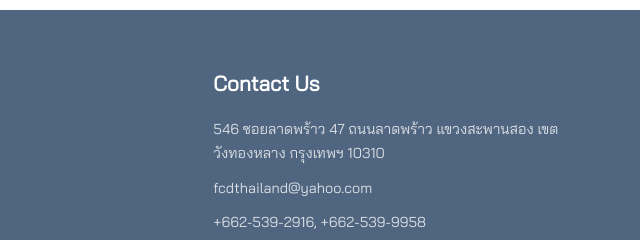
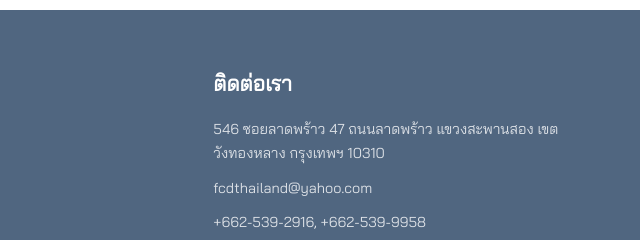
Before and after one commit to champcm/chairity-template, a plain HTML site: page index.html in a window 1280 px wide. Shown: the part 3144-3384 px from the top of the page, 640-1280 px from the left. Drawn offline with Linux system fonts and the light colour scheme; no server answers.

Commit message:
Change text

```diff
--- a/index.html
+++ b/index.html
@@ -250,7 +250,7 @@
             </ul>
           </div>
           <div class="footer-contact">
-            <h4>Contact Us</h4>
+            <h4>ติดต่อเรา</h4>
             <p>
               546 ซอยลาดพร้าว 47 ถนนลาดพร้าว แขวงสะพานสอง เขตวังทองหลาง กรุงเทพฯ
               10310
```
